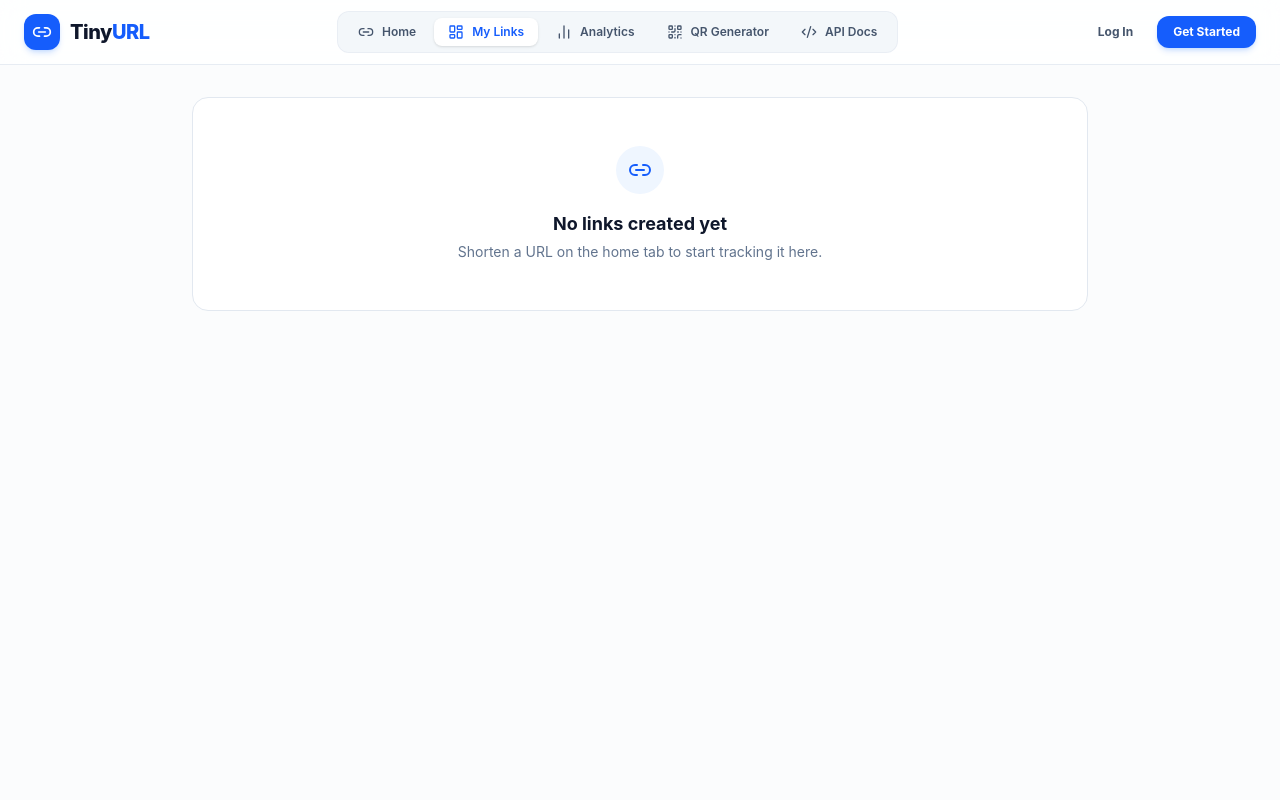
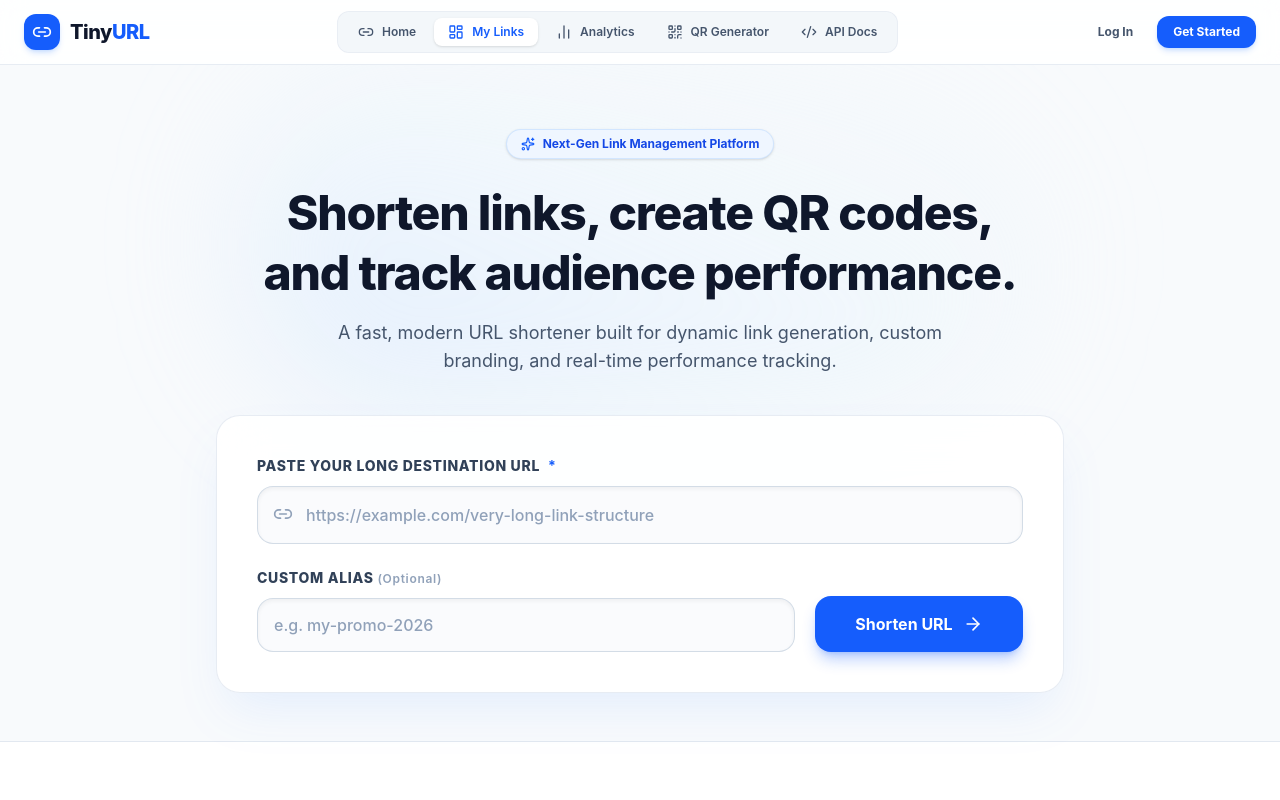
Before and after one commit to wardanouman/tinyurl-clone, a React (Vite) app in the folder client/: page / in a window 1280 px wide. Both pictures are taken after a click on the button "My Links". Shown: the top 800 px of the page. Built offline with nearby package versions, Linux system fonts and the light colour scheme; no server answers.

Commit message:
Initial commit - URL Shortener application

```diff
--- a/client/src/components/Home.jsx
+++ b/client/src/components/Home.jsx
@@ -4,6 +4,8 @@ import {
   Link2, Copy, Check, Sparkles, QrCode,
   BarChart3, ShieldCheck, Zap, ArrowRight, User, Lock
 } from 'lucide-react';
+
+const API_BASE_URL = 'http://localhost:5050';
 
 export default function Home({ onAddLink }) {
   const [longUrl, setLongUrl] = useState('');
@@ -21,7 +23,7 @@ export default function Home({ onAddLink }) {
     try {
       const formattedUrl = longUrl.trim();
 
-      const response = await fetch('/api/shorten', {
+      const response = await fetch(`${API_BASE_URL}/api/shorten`, {
         method: 'POST',
         headers: { 'Content-Type': 'application/json' },
         body: JSON.stringify({
@@ -32,14 +34,14 @@ export default function Home({ onAddLink }) {
 
       const data = await response.json();
 
-      if (response.ok && data.ok) {
+      if (response.ok) {
         if (onAddLink) onAddLink(data);
         setRecentLink(data);
         setLongUrl('');
         setCustomAlias('');
         setShowQR(false);
       } else {
-        alert(data.msg || data.error || 'Failed to shorten URL');
+        alert(data.error || data.msg || 'Failed to shorten URL');
       }
     } catch (err) {
       console.error('Error shortening URL:', err);
@@ -51,24 +53,20 @@ export default function Home({ onAddLink }) {
 
   const handleCopy = () => {
     if (!recentLink) return;
-    const urlToCopy = recentLink.shortUrl || `${window.location.origin}/${recentLink.shortId}`;
+    const urlToCopy = recentLink.shortUrl || `${API_BASE_URL}/${recentLink.shortId}`;
     navigator.clipboard.writeText(urlToCopy);
     setCopied(true);
     setTimeout(() => setCopied(false), 2000);
   };
 
-  const shortUrl = recentLink ? (recentLink.shortUrl || `${window.location.origin}/${recentLink.shortId}`) : '';
+  const shortUrl = recentLink ? (recentLink.shortUrl || `${API_BASE_URL}/${recentLink.shortId}`) : '';
 
   return (
-    // Top of Home.jsx JSX return:
-  <div className="relative min-h-[calc(100vh-4rem)] bg-slate-50 text-slate-800 overflow-hidden">
-    {/* Subtle Glow Background Effects */}
-    <div className="absolute top-0 left-1/2 -translate-x-1/2 w-[800px] h-[350px] bg-gradient-to-tr from-blue-200/40 via-sky-100/30 to-transparent blur-3xl pointer-events-none rounded-full" />
-
-    {/* HERO SECTION */}
-    <section className="relative max-w-4xl mx-auto pt-16 pb-12 px-6 text-center">
-      <div className="inline-flex items-center gap-2 px-3.5 py-1.5 rounded-full bg-blue-50 text-blue-700 text-xs font-bold mb-6 border border-blue-200/60 shadow-sm">
-        <Sparkles className="w-3.5 h-3.5 text-blue-600" /> Next-Gen Link Management Platform
+    <div className="min-h-screen bg-slate-50 text-slate-900">
+      <div className="max-w-6xl mx-auto px-4 sm:px-6 lg:px-8">
+        <section className="max-w-4xl mx-auto pt-16 pb-12 text-center">
+          <div className="inline-flex items-center gap-2 px-3 py-1 rounded-full bg-blue-50 text-blue-700 text-xs font-semibold mb-6 border border-blue-200">
+            <Sparkles className="w-3.5 h-3.5" /> Next-Gen Link Management Platform
           </div>
 
           <h1 className="text-4xl md:text-5xl font-extrabold text-slate-900 tracking-tight leading-tight mb-4">
@@ -76,20 +74,18 @@ export default function Home({ onAddLink }) {
             and track audience performance.
           </h1>
 
-      <p className="text-slate-600 text-base md:text-lg max-w-2xl mx-auto mb-10">
-        A fast, modern URL shortener built for dynamic link generation, custom branding, and real-time performance tracking.
+          <p className="text-slate-600 text-lg max-w-2xl mx-auto mb-10">
+            A powerful URL shortener designed to build brand recognition, improve click-through rates, and deliver real-time data insights.
           </p>
 
-      {/* UPGRADED URL SHORTENER FORM BOX */}
           <div className="bg-white/90 backdrop-blur-xl p-8 md:p-10 rounded-3xl shadow-2xl shadow-blue-500/10 border border-slate-200/80 text-left transition-all hover:border-slate-300">
             <form onSubmit={handleSubmit} className="space-y-6">
-
-    {/* Long URL Input Group */}
               <div>
                 <label className="block text-sm font-extrabold uppercase tracking-wider text-slate-700 mb-2.5 flex items-center gap-2">
                   <span>Paste your long destination URL</span>
                   <span className="text-blue-600 font-bold">*</span>
                 </label>
+
                 <div className="relative group">
                   <input
                     type="text"
@@ -103,12 +99,12 @@ export default function Home({ onAddLink }) {
                 </div>
               </div>
 
-    {/* Custom Alias & Submit Button Grid */}
               <div className="flex flex-col md:flex-row gap-5">
                 <div className="flex-1">
                   <label className="block text-sm font-extrabold uppercase tracking-wider text-slate-700 mb-2.5">
                     Custom Alias <span className="text-xs font-semibold text-slate-400 capitalize">(Optional)</span>
                   </label>
+
                   <div className="relative">
                     <input
                       type="text"
@@ -133,7 +129,6 @@ export default function Home({ onAddLink }) {
               </div>
             </form>
 
-  {/* GENERATED SHORT LINK RESULT CARD */}
             {recentLink && (
               <div className="mt-8 pt-6 border-t border-slate-100 bg-gradient-to-r from-blue-50/60 to-indigo-50/40 p-5 rounded-2xl border border-blue-100/80 animate-fadeIn">
                 <div className="flex flex-col md:flex-row items-center justify-between gap-4">
@@ -170,7 +165,6 @@ export default function Home({ onAddLink }) {
                   </div>
                 </div>
 
-      {/* QR CODE DISPLAY */}
                 {showQR && (
                   <div className="mt-6 pt-5 border-t border-blue-100 flex flex-col items-center justify-center">
                     <div className="bg-white p-5 rounded-2xl shadow-md border border-slate-200/80">
@@ -182,11 +176,9 @@ export default function Home({ onAddLink }) {
               </div>
             )}
           </div>
-
         </section>
 
-      {/* 3. FACTS & STATS SECTION */}
-      <section className="bg-white py-16 border-y border-slate-200">
+        <section className="bg-white py-16 border-y border-slate-200 -mx-4 sm:-mx-6 lg:-mx-8">
           <div className="max-w-6xl mx-auto px-6">
             <div className="grid grid-cols-2 md:grid-cols-4 gap-8 text-center">
               <div>
@@ -209,7 +201,6 @@ export default function Home({ onAddLink }) {
           </div>
         </section>
 
-      {/* 4. FEATURES & BENEFITS SECTION */}
         <section className="max-w-6xl mx-auto py-20 px-6">
           <div className="text-center mb-14">
             <h2 className="text-2xl md:text-3xl font-bold text-slate-900">
@@ -253,10 +244,10 @@ export default function Home({ onAddLink }) {
           </div>
         </section>
 
-      {/* 5. FOOTER */}
         <footer className="border-t border-slate-200 bg-white py-8 text-center text-xs text-slate-500">
           <p>© 2026 ShortURL. All rights reserved. Designed with React & Node.js.</p>
         </footer>
       </div>
+    </div>
   );
 }
--- a/client/src/components/MyLinks.jsx
+++ b/client/src/components/MyLinks.jsx
@@ -1,55 +1,236 @@
-import React from 'react';
-import { Copy, ExternalLink, Trash2, Link2 } from 'lucide-react';
+import React, { useState } from 'react';
+import { QRCodeSVG } from 'qrcode.react';
+import {
+  Link2, Copy, Check, Sparkles, QrCode,
+  BarChart3, ShieldCheck, Zap, ArrowRight, User, Lock
+} from 'lucide-react';
 
-export default function MyLinks({ links = [], onDelete }) {
-  if (links.length === 0) {
-    return (
-      <div className="bg-white p-12 rounded-2xl border border-slate-200 text-center max-w-4xl mx-auto my-8">
-        <div className="w-12 h-12 bg-blue-50 text-blue-600 rounded-full flex items-center justify-center mx-auto mb-4">
-          <Link2 className="w-6 h-6" />
-        </div>
-        <h3 className="text-lg font-bold text-slate-900 mb-1">No links created yet</h3>
-        <p className="text-slate-500 text-sm">Shorten a URL on the home tab to start tracking it here.</p>
-      </div>
-    );
-  }
+export default function Home({ onAddLink }) {
+  const [longUrl, setLongUrl] = useState('');
+  const [customAlias, setCustomAlias] = useState('');
+  const [recentLink, setRecentLink] = useState(null);
+  const [copied, setCopied] = useState(false);
+  const [loading, setLoading] = useState(false);
+  const [showQR, setShowQR] = useState(false);
+
+  const handleSubmit = async (e) => {
+    e.preventDefault();
+    if (!longUrl) return;
+
+    setLoading(true);
+    try {
+      const formattedUrl = longUrl.trim();
+
+      const response = await fetch('/api/shorten', {
+        method: 'POST',
+        headers: { 'Content-Type': 'application/json' },
+        body: JSON.stringify({
+          longUrl: formattedUrl,
+          customSlug: customAlias.trim() || undefined,
+        }),
+      });
+
+      const data = await response.json();
+
+      if (response.ok) {
+        if (onAddLink) onAddLink(data);
+        setRecentLink(data);
+        setLongUrl('');
+        setCustomAlias('');
+        setShowQR(false);
+      } else {
+        alert(data.error || data.msg || 'Failed to shorten URL');
+      }
+    } catch (err) {
+      console.error('Error shortening URL:', err);
+      alert('Could not connect to the backend server.');
+    } finally {
+      setLoading(false);
+    }
+  };
+
+  const handleCopy = () => {
+    if (!recentLink) return;
+    const urlToCopy = recentLink.shortUrl || `${window.location.origin}/${recentLink.shortId}`;
+    navigator.clipboard.writeText(urlToCopy);
+    setCopied(true);
+    setTimeout(() => setCopied(false), 2000);
+  };
+
+  const shortUrl = recentLink ? (recentLink.shortUrl || `${window.location.origin}/${recentLink.shortId}`) : '';
 
   return (
-    <div className="max-w-5xl mx-auto py-8 px-6">
-      <h2 className="text-2xl font-bold text-slate-900 mb-6">Your Shortened Links</h2>
-      <div className="space-y-4">
-        {links.map((link) => {
-          const shortUrl = link.shortUrl || `http://localhost:5050/${link.shortId}`;
-          return (
-            <div key={link._id || link.shortId} className="bg-white p-5 rounded-xl border border-slate-200 shadow-sm flex flex-col md:flex-row md:items-center justify-between gap-4">
-              <div className="truncate flex-1">
-                <a href={shortUrl} target="_blank" rel="noreferrer" className="text-blue-600 font-semibold hover:underline text-lg block truncate">
-                  {shortUrl}
-                </a>
-                <p className="text-xs text-slate-400 truncate mt-1">{link.longUrl}</p>
-              </div>
-              <div className="flex items-center gap-2 shrink-0">
-                <button
-                  onClick={() => navigator.clipboard.writeText(shortUrl)}
-                  className="p-2 text-slate-600 hover:text-blue-600 hover:bg-blue-50 rounded-lg border border-slate-200 transition"
-                  title="Copy Link"
-                >
-                  <Copy className="w-4 h-4" />
-                </button>
-                <a
-                  href={shortUrl}
-                  target="_blank"
-                  rel="noreferrer"
-                  className="p-2 text-slate-600 hover:text-blue-600 hover:bg-blue-50 rounded-lg border border-slate-200 transition"
-                  title="Visit Link"
-                >
-                  <ExternalLink className="w-4 h-4" />
-                </a>
+    <div className="relative min-h-[calc(100vh-4rem)] bg-slate-50 text-slate-800 overflow-hidden">
+      <div className="absolute top-0 left-1/2 -translate-x-1/2 w-[800px] h-[350px] bg-gradient-to-tr from-blue-200/40 via-sky-100/30 to-transparent blur-3xl pointer-events-none rounded-full" />
+
+      <section className="relative max-w-4xl mx-auto pt-16 pb-12 px-6 text-center">
+        <div className="inline-flex items-center gap-2 px-3.5 py-1.5 rounded-full bg-blue-50 text-blue-700 text-xs font-bold mb-6 border border-blue-200/60 shadow-sm">
+          <Sparkles className="w-3.5 h-3.5 text-blue-600" /> Next-Gen Link Management Platform
+        </div>
+
+        <h1 className="text-4xl md:text-5xl font-extrabold text-slate-900 tracking-tight leading-tight mb-4">
+          Shorten links, create QR codes, <br className="hidden md:inline" />
+          and track audience performance.
+        </h1>
+
+        <p className="text-slate-600 text-base md:text-lg max-w-2xl mx-auto mb-10">
+          A fast, modern URL shortener built for dynamic link generation, custom branding, and real-time performance tracking.
+        </p>
+
+        <div className="bg-white/90 backdrop-blur-xl p-8 md:p-10 rounded-3xl shadow-2xl shadow-blue-500/10 border border-slate-200/80 text-left transition-all hover:border-slate-300">
+          <form onSubmit={handleSubmit} className="space-y-6">
+            <div>
+              <label className="block text-sm font-extrabold uppercase tracking-wider text-slate-700 mb-2.5 flex items-center gap-2">
+                <span>Paste your long destination URL</span>
+                <span className="text-blue-600 font-bold">*</span>
+              </label>
+              <div className="relative group">
+                <input
+                  type="text"
+                  placeholder="https://example.com/very-long-link-structure"
+                  value={longUrl}
+                  onChange={(e) => setLongUrl(e.target.value)}
+                  className="w-full pl-12 pr-4 py-4 bg-slate-50/70 border border-slate-300/80 rounded-2xl text-slate-900 text-base font-medium placeholder-slate-400 focus:ring-4 focus:ring-blue-500/15 focus:border-blue-600 focus:bg-white focus:outline-none transition-all shadow-inner"
+                  required
+                />
+                <Link2 className="w-5 h-5 text-slate-400 group-focus-within:text-blue-600 absolute left-4 top-4.5 transition-colors" />
               </div>
             </div>
-          );
-        })}
-      </div>
+
+            <div className="flex flex-col md:flex-row gap-5">
+              <div className="flex-1">
+                <label className="block text-sm font-extrabold uppercase tracking-wider text-slate-700 mb-2.5">
+                  Custom Alias <span className="text-xs font-semibold text-slate-400 capitalize">(Optional)</span>
+                </label>
+                <input
+                  type="text"
+                  placeholder="e.g. my-promo-2026"
+                  value={customAlias}
+                  onChange={(e) => setCustomAlias(e.target.value)}
+                  className="w-full px-4 py-3.5 bg-slate-50/70 border border-slate-300/80 rounded-2xl text-slate-900 text-base font-medium placeholder-slate-400 focus:ring-4 focus:ring-blue-500/15 focus:border-blue-600 focus:bg-white focus:outline-none transition-all shadow-inner"
+                />
+              </div>
+
+              <div className="md:w-52 flex items-end">
+                <button
+                  type="submit"
+                  disabled={loading}
+                  className="w-full py-4 bg-blue-600 hover:bg-blue-700 active:scale-[0.99] text-white font-bold text-base rounded-2xl shadow-lg shadow-blue-600/30 hover:shadow-blue-600/40 transition-all flex items-center justify-center gap-2.5 disabled:opacity-50"
+                >
+                  {loading ? 'Shortening...' : 'Shorten URL'}
+                  {!loading && <ArrowRight className="w-5 h-5" />}
+                </button>
+              </div>
+            </div>
+          </form>
+
+          {recentLink && (
+            <div className="mt-8 pt-6 border-t border-slate-100 bg-gradient-to-r from-blue-50/60 to-indigo-50/40 p-5 rounded-2xl border border-blue-100/80">
+              <div className="flex flex-col md:flex-row items-center justify-between gap-4">
+                <div className="truncate w-full">
+                  <p className="text-xs font-extrabold text-blue-700 uppercase tracking-wider mb-1">
+                    Your Shortened Link:
+                  </p>
+                  <a href={shortUrl} target="_blank" rel="noreferrer" className="text-xl font-bold text-blue-600 hover:underline truncate block">
+                    {shortUrl}
+                  </a>
+                </div>
+
+                <div className="flex items-center gap-2 w-full md:w-auto shrink-0">
+                  <button onClick={handleCopy} className="flex-1 md:flex-none px-5 py-2.5 bg-white text-blue-600 font-bold text-sm rounded-xl border border-blue-200 hover:bg-blue-50 transition shadow-sm flex items-center justify-center gap-2">
+                    {copied ? <Check className="w-4 h-4 text-emerald-600" /> : <Copy className="w-4 h-4" />}
+                    {copied ? 'Copied!' : 'Copy'}
+                  </button>
+
+                  <button onClick={() => setShowQR(!showQR)} className="flex-1 md:flex-none px-5 py-2.5 bg-blue-600 text-white font-bold text-sm rounded-xl hover:bg-blue-700 transition shadow-md shadow-blue-500/20 flex items-center justify-center gap-2">
+                    <QrCode className="w-4 h-4" />
+                    {showQR ? 'Hide QR' : 'QR Code'}
+                  </button>
+                </div>
+              </div>
+
+              {showQR && (
+                <div className="mt-6 pt-5 border-t border-blue-100 flex flex-col items-center justify-center">
+                  <div className="bg-white p-5 rounded-2xl shadow-md border border-slate-200/80">
+                    <QRCodeSVG value={shortUrl} size={160} level="H" />
+                  </div>
+                  <p className="text-xs font-medium text-slate-500 mt-3">Scan to open on mobile device</p>
+                </div>
+              )}
+            </div>
+          )}
+        </div>
+      </section>
+
+      <section className="bg-white py-16 border-y border-slate-200">
+        <div className="max-w-6xl mx-auto px-6">
+          <div className="grid grid-cols-2 md:grid-cols-4 gap-8 text-center">
+            <div>
+              <p className="text-3xl md:text-4xl font-extrabold text-blue-600">99.9%</p>
+              <p className="text-sm text-slate-500 font-medium mt-1">Uptime SLA</p>
+            </div>
+            <div>
+              <p className="text-3xl md:text-4xl font-extrabold text-blue-600">500k+</p>
+              <p className="text-sm text-slate-500 font-medium mt-1">Links Created</p>
+            </div>
+            <div>
+              <p className="text-3xl md:text-4xl font-extrabold text-blue-600">&lt;50ms</p>
+              <p className="text-sm text-slate-500 font-medium mt-1">Global Latency</p>
+            </div>
+            <div>
+              <p className="text-3xl md:text-4xl font-extrabold text-blue-600">100%</p>
+              <p className="text-sm text-slate-500 font-medium mt-1">HTTPS Encryption</p>
+            </div>
+          </div>
+        </div>
+      </section>
+
+      <section className="max-w-6xl mx-auto py-20 px-6">
+        <div className="text-center mb-14">
+          <h2 className="text-2xl md:text-3xl font-bold text-slate-900">
+            Everything you need for link optimization
+          </h2>
+          <p className="text-slate-600 text-sm mt-2">
+            Build custom links, drive higher conversion, and manage your campaigns effortlessly.
+          </p>
+        </div>
+
+        <div className="grid md:grid-cols-3 gap-8">
+          <div className="bg-white p-6 rounded-xl border border-slate-200 shadow-sm hover:shadow-md transition">
+            <div className="w-10 h-10 bg-blue-50 text-blue-600 rounded-lg flex items-center justify-center mb-4">
+              <BarChart3 className="w-5 h-5" />
+            </div>
+            <h3 className="font-semibold text-slate-900 mb-2">Detailed Click Analytics</h3>
+            <p className="text-slate-600 text-sm leading-relaxed">
+              Track click performance and audience engagement metrics in real time right from your dashboard.
+            </p>
+          </div>
+
+          <div className="bg-white p-6 rounded-xl border border-slate-200 shadow-sm hover:shadow-md transition">
+            <div className="w-10 h-10 bg-blue-50 text-blue-600 rounded-lg flex items-center justify-center mb-4">
+              <QrCode className="w-5 h-5" />
+            </div>
+            <h3 className="font-semibold text-slate-900 mb-2">Instant QR Codes</h3>
+            <p className="text-slate-600 text-sm leading-relaxed">
+              Generate scannable QR codes instantly for mobile campaigns, menus, and print materials.
+            </p>
+          </div>
+
+          <div className="bg-white p-6 rounded-xl border border-slate-200 shadow-sm hover:shadow-md transition">
+            <div className="w-10 h-10 bg-blue-50 text-blue-600 rounded-lg flex items-center justify-center mb-4">
+              <ShieldCheck className="w-5 h-5" />
+            </div>
+            <h3 className="font-semibold text-slate-900 mb-2">Custom Branded Aliases</h3>
+            <p className="text-slate-600 text-sm leading-relaxed">
+              Replace random strings with memorable, custom slugs that increase brand trust and clicks.
+            </p>
+          </div>
+        </div>
+      </section>
+
+      <footer className="border-t border-slate-200 bg-white py-8 text-center text-xs text-slate-500">
+        <p>© 2026 ShortURL. All rights reserved. Designed with React & Node.js.</p>
+      </footer>
     </div>
   );
 }
--- a/package.json
+++ b/package.json
@@ -7,7 +7,7 @@
   "type": "module",
   "main": "index.js",
   "scripts": {
-    "start": "node index.js",
+    "start": "node api/index.js",
     "build": "cd client && npm run build"
   },
   "keywords": [],
```
Also changed, not shown: client/src/App.jsx (+16 -15 lines), 1 other file (tests, documents, lock files or other folders). Lines whose indentation alone changed are shown as unchanged.
